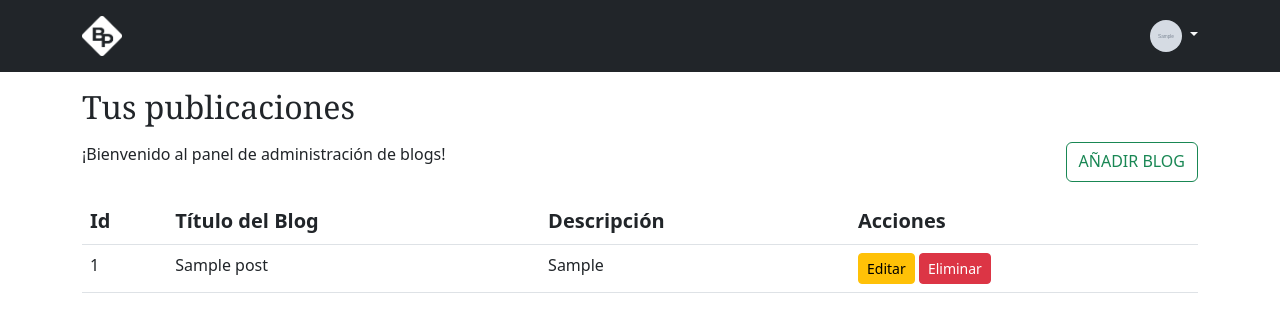
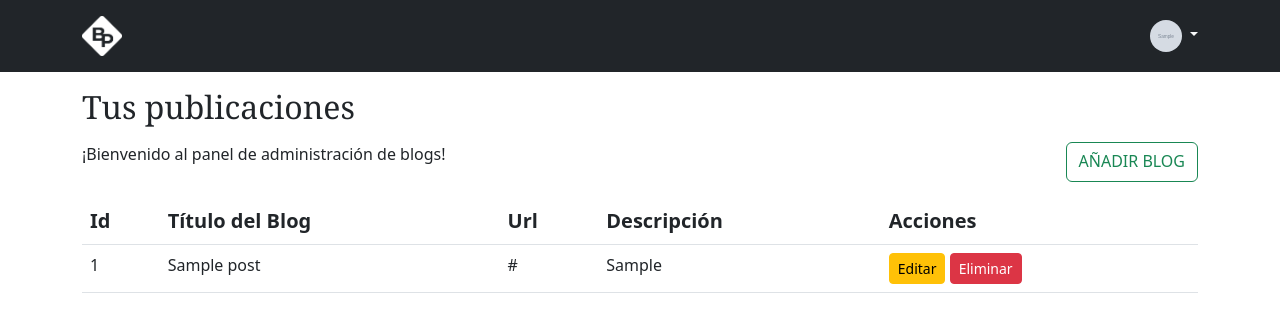
Before and after one commit to smavo/blog_flask, a Flask app: page /post/posts in a window 1280 px wide. Shown: the top 332 px of the page. Run offline with Flask 3, Linux system fonts and the light colour scheme; the visitor is signed in with stand-in values (Sample User, id 1); tables that the repository leaves empty hold one stand-in row (values such as "Sample post"); grey boxes marked "Sample" are stand-in pictures; some libraries are stand-ins or nearby versions.

Commit message:
Eliminar Post + sweetAlert2

```diff
--- a/core/posts.py
+++ b/core/posts.py
@@ -48,6 +48,7 @@ def update(id):
     post = Post.query.get_or_404(id)
 
     if request.method == 'POST':
+        post.url = request.form.get('url')
         post.title = request.form.get('title')
         post.info = request.form.get('info')
         post.content = request.form.get('ckeditor')
@@ -59,6 +60,12 @@ def update(id):
     return render_template('admin/update.html', post=post)
 
 
-@bp.route('/delete')
-def delete():
-    return 'Eliminar Post'
+@bp.route('/delete/<int:id>')
+@login_required
+def delete(id):
+    post = Post.query.get_or_404(id)
+    db.session.delete(post)
+    db.session.commit()
+    flash(f'El blog {post.title} se elimino correctamente', 'info')
+
+    return redirect(url_for('post.posts'))
--- a/core/templates/admin/posts.html
+++ b/core/templates/admin/posts.html
@@ -17,6 +17,7 @@
                 <tr>
                     <th class="fs-5">Id </th>
                     <th class="fs-5">Título del Blog </th>
+                    <th class="fs-5">Url </th>
                     <th class="fs-5">Descripción </th>
                     <th colspan="2" class="fs-5">Acciones</th>
                 </tr>
@@ -27,10 +28,12 @@
                     <tr>
                         <td>{{ post.id }}</td>
                         <td>{{ post.title }}</td>
+                        <td>{{ post.url }}</td>
                         <td>{{ post.info|safe|truncate(90) }}</td>
                         <td>
                             <a href="{{ url_for('post.update', id=post.id) }}" class="btn btn-sm btn-warning">Editar</a>
-                            <a href="" class="btn btn-sm btn-danger">Eliminar</a>
+<!--                            <a href="{{ url_for('post.delete', id=post.id) }}" class="btn btn-sm btn-danger">Eliminar</a>-->
+                            <button onclick="confirmDelete({{ post.id }})" class="btn btn-danger btn-sm">Eliminar</button>
                         </td>
                     </tr>
                     {% endif %}
@@ -38,6 +41,26 @@
             </tbody>
         </table>
     </div>
+
+    <script>
+        function confirmDelete(id) {
+            Swal.fire({
+                title: '¿Estás seguro?',
+                text: "Una vez eliminado el Post, no podrás recuperarlo",
+                icon: 'warning',
+                showCancelButton: true,
+                confirmButtonColor: '#d33',
+                cancelButtonColor: '#3085d6',
+                confirmButtonText: 'Sí, eliminar',
+                cancelButtonText: 'Cancelar'
+            }).then((result) => {
+                if (result.isConfirmed) {
+                    window.location.href = '/post/delete/' + id;
+                }
+            })
+        }
+    </script>
+
     {% endblock %}
 
     {% block message %} alert-success {% endblock %}
--- a/core/templates/admin/update.html
+++ b/core/templates/admin/update.html
@@ -9,6 +9,10 @@
         </div>
         <div class="body">
             <form method="post">
+                <div class="mb-3">
+                    <label for="url" class="form-label">URL de Blog</label>
+                    <input type="text" class="form-control" id="url" name="url" required value="{{ post.url }}">
+                </div>
                 <div class="mb-3">
                     <label for="title" class="form-label">Título</label>
                     <input type="text" class="form-control" id="title" name="title" required value="{{ post.title }}"
--- a/core/templates/base.html
+++ b/core/templates/base.html
@@ -87,6 +87,8 @@
 
     {{ ckeditor.load() }}
 
+    <script src="https://cdn.jsdelivr.net/npm/sweetalert2@11"></script>
+
 </body>
 
 </html>
```
